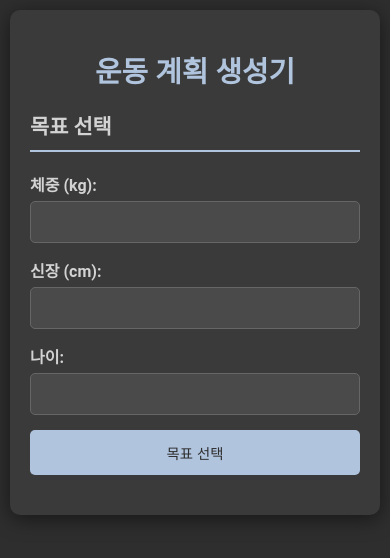
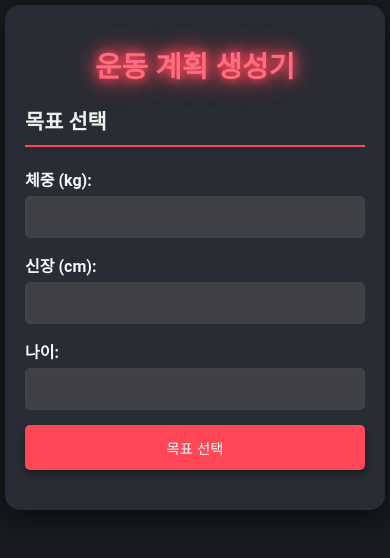
Before and after one commit to JH0814zz/Health_V2, a plain HTML site: page index.html in a window 390 px wide. Drawn offline with Linux system fonts and the light colour scheme.

Commit message:
Update styles.css

```diff
--- a/styles.css
+++ b/styles.css
@@ -1,20 +1,20 @@
 /* 기본 설정 */
 body {
     font-family: 'Roboto', sans-serif;
-    background-color: #2e2e2e; /* 어두운 회색 배경 */
-    color: #d3d3d3; /* 밝은 회색 텍스트 */
+    background-color: #20232a; /* 다크 배경 */
+    color: #e4e4e4; /* 밝은 텍스트 */
     margin: 0;
     padding: 20px;
-    transition: background-color 0.3s, color 0.3s; /* 배경 및 텍스트 색상 변화 애니메이션 */
+    transition: background-color 0.5s, color 0.5s; /* 부드러운 색상 전환 */
 }
 
 /* 컨테이너 스타일 */
 .container {
     max-width: 800px;
     margin: auto;
-    background: #3a3a3a; /* 다크 모드 컨테이너 */
-    border-radius: 10px;
-    box-shadow: 0 4px 20px rgba(0, 0, 0, 0.5);
+    background: #282c34; /* 컨테이너 배경 */
+    border-radius: 15px;
+    box-shadow: 0 8px 30px rgba(0, 0, 0, 0.6); /* 깊이 있는 그림자 */
     padding: 20px;
     opacity: 0; /* 초기 페이드 효과 */
     animation: fadeIn 0.5s forwards; /* 페이드 인 애니메이션 */
@@ -31,14 +31,25 @@ body {
 h1 {
     font-size: 2.5em;
     text-align: center;
-    color: #b0c4de; /* 연한 파란색으로 변경 */
+    color: #ff4757; /* 붉은 색상 */
+    text-shadow: 2px 2px 5px rgba(0, 0, 0, 0.3); /* 텍스트 그림자 */
     margin-bottom: 20px;
+    animation: glow 1.5s infinite alternate; /* 글로우 애니메이션 */
+}
+
+@keyframes glow {
+    0% {
+        text-shadow: 0 0 5px #ff4757, 0 0 10px #ff4757, 0 0 15px #ff4757;
+    }
+    100% {
+        text-shadow: 0 0 10px #ff4757, 0 0 20px #ff4757, 0 0 30px #ff4757;
+    }
 }
 
 h2 {
     font-size: 1.8em;
-    color: #d3d3d3;
-    border-bottom: 2px solid #b0c4de; /* 강조 색상 변경 */
+    color: #f8f9fa;
+    border-bottom: 2px solid #ff4757; /* 강조 색상 변경 */
     padding-bottom: 10px;
     margin-bottom: 20px;
 }
@@ -53,42 +64,43 @@ form {
 label {
     margin-bottom: 5px;
     font-weight: bold;
-    color: #d3d3d3; /* 텍스트 색상 */
+    color: #f8f9fa; /* 텍스트 색상 */
 }
 
 input {
     padding: 12px;
-    border: 1px solid #666; /* 경계색 변경 */
+    border: 1px solid #444; /* 경계색 */
     border-radius: 5px;
     margin-bottom: 15px;
     font-size: 1em;
-    background: #4a4a4a; /* 입력 필드 배경 */
-    color: #d3d3d3; /* 텍스트 색상 */
+    background: #3f4147; /* 입력 필드 배경 */
+    color: #f8f9fa; /* 텍스트 색상 */
     transition: border-color 0.3s, box-shadow 0.3s;
 }
 
 input:focus {
-    border-color: #b0c4de; /* 강조 색상 */
-    box-shadow: 0 0 5px rgba(176, 196, 222, 0.5);
+    border-color: #ff4757; /* 강조 색상 */
+    box-shadow: 0 0 8px rgba(255, 71, 87, 0.5); /* 강조 효과 */
     outline: none;
 }
 
 /* 버튼 스타일 */
 button {
     padding: 12px;
-    background-color: #b0c4de; /* 버튼 색상 */
-    color: #2e2e2e; /* 어두운 텍스트 */
+    background-color: #ff4757; /* 버튼 색상 */
+    color: white;
     border: none;
     border-radius: 5px;
     cursor: pointer;
     font-size: 1.1em;
     transition: background-color 0.3s, transform 0.2s, box-shadow 0.3s;
+    box-shadow: 0 4px 10px rgba(0, 0, 0, 0.4); /* 버튼 그림자 */
 }
 
 button:hover {
-    background-color: #a9b2c3; /* 강조 색상 */
+    background-color: #ff6b81; /* 강조 색상 */
     transform: scale(1.05);
-    box-shadow: 0 4px 10px rgba(0, 0, 0, 0.3);
+    box-shadow: 0 6px 15px rgba(0, 0, 0, 0.5);
 }
 
 button:disabled {
@@ -104,7 +116,7 @@ button:disabled {
 }
 
 .exercise-card {
-    background-color: #4a4a4a; /* 카드 배경 색상 */
+    background-color: #3f4147; /* 카드 배경 색상 */
     padding: 15px;
     border-radius: 8px;
     text-align: center;
@@ -121,16 +133,16 @@ button:disabled {
 }
 
 .exercise-card.selected {
-    background-color: #b0c4de; /* 선택된 카드 색상 */
-    color: #2e2e2e; /* 어두운 텍스트 */
-    border: 2px solid #a9b2c3; /* 선택된 카드의 테두리 */
+    background-color: #ff4757; /* 선택된 카드 색상 */
+    color: white;
+    border: 2px solid #ff6b81; /* 선택된 카드의 테두리 */
 }
 
 /* 무게 조절 컨테이너 스타일 */
 .weight-adjustment-container {
     margin: 20px 0;
     padding: 15px;
-    background-color: #4a4a4a; /* 무게 조절 컨테이너 배경 색상 */
+    background-color: #3f4147; /* 무게 조절 컨테이너 배경 색상 */
     border-radius: 8px;
     display: flex;
     align-items: center;
@@ -139,7 +151,7 @@ button:disabled {
 
 /* 무게 조절 버튼 스타일 */
 .weight-button {
-    background-color: #b0c4de; /* 버튼 색상 */
+    background-color: #ff4757; /* 버튼 색상 */
     border: none;
     border-radius: 5px;
     padding: 10px;
@@ -148,13 +160,13 @@ button:disabled {
 }
 
 .weight-button:hover {
-    background-color: #a9b2c3; /* 강조 색상 */
+    background-color: #ff6b81; /* 강조 색상 */
 }
 
 /* 무게 텍스트 스타일 */
 .weight-text {
     font-size: 1.2em;
-    color: #d3d3d3;
+    color: #e4e4e4;
 }
 
 /* 타이머 섹션 스타일 */
@@ -165,9 +177,10 @@ button:disabled {
 
 .timer {
     font-size: 2.5em;
-    color: #ff69b4; /* 타이머 색상 */
+    color: #ff9f43; /* 타이머 색상 */
     margin: 10px 0;
     font-weight: bold; /* 굵게 표시 */
+    text-shadow: 1px 1px 3px rgba(0, 0, 0, 0.5); /* 그림자 효과 */
 }
 
 /* 히스토리 스타일 */
@@ -181,7 +194,7 @@ button:disabled {
 .history-item {
     border-bottom: 1px solid #666; /* 구분선 색상 */
     padding: 10px 0;
-    transition: background-color 0.3s;
+    transition: background-color 0.3s, transform 0.3s;
 }
 
 .history-item:last-child {
@@ -190,20 +203,29 @@ button:disabled {
 
 .history-item:hover {
     background-color: #4a4a4a; /* 다크 모드 호버 색상 */
+    transform: scale(1.02); /* 약간의 크기 증가 */
 }
 
 /* 반응형 디자인 */
 @media (max-width: 768px) {
+    body {
+        padding: 10px;
+        background-color: #181b1f; /* 모바일 다크 모드 배경 색상 */
+    }
+
     h1 {
         font-size: 2em;
+        color: #ff6b81; /* 모바일에서의 강조 색상 */
     }
 
     h2 {
         font-size: 1.5em;
+        color: #f1f1f1; /* 모바일에서의 텍스트 색상 */
     }
 
     button {
         font-size: 1em;
+        padding: 15px; /* 버튼 패딩 증가 */
     }
 
     input {
@@ -212,20 +234,22 @@ button:disabled {
 
     .exercise-card {
         padding: 10px;
+        transition: transform 0.5s; /* 더 부드러운 애니메이션 */
     }
 
     .timer {
-        font-size: 1.8em;
+        font-size: 2em; /* 모바일 타이머 크기 조정 */
     }
 }
 
 @media (max-width: 480px) {
     body {
-        padding: 10px;
+        padding: 5px; /* 패딩 감소 */
     }
 
     h1 {
         font-size: 1.8em;
+        color: #ff6b81; /* 모바일 강조 색상 */
     }
 
     h2 {
@@ -234,10 +258,12 @@ button:disabled {
 
     button {
         font-size: 0.9em;
+        padding: 12px; /* 버튼 패딩 조정 */
     }
 
     .exercise-card {
         padding: 8px;
         font-size: 0.9em;
+        transition: transform 0.3s; /* 빠른 애니메이션 */
     }
 }
```
